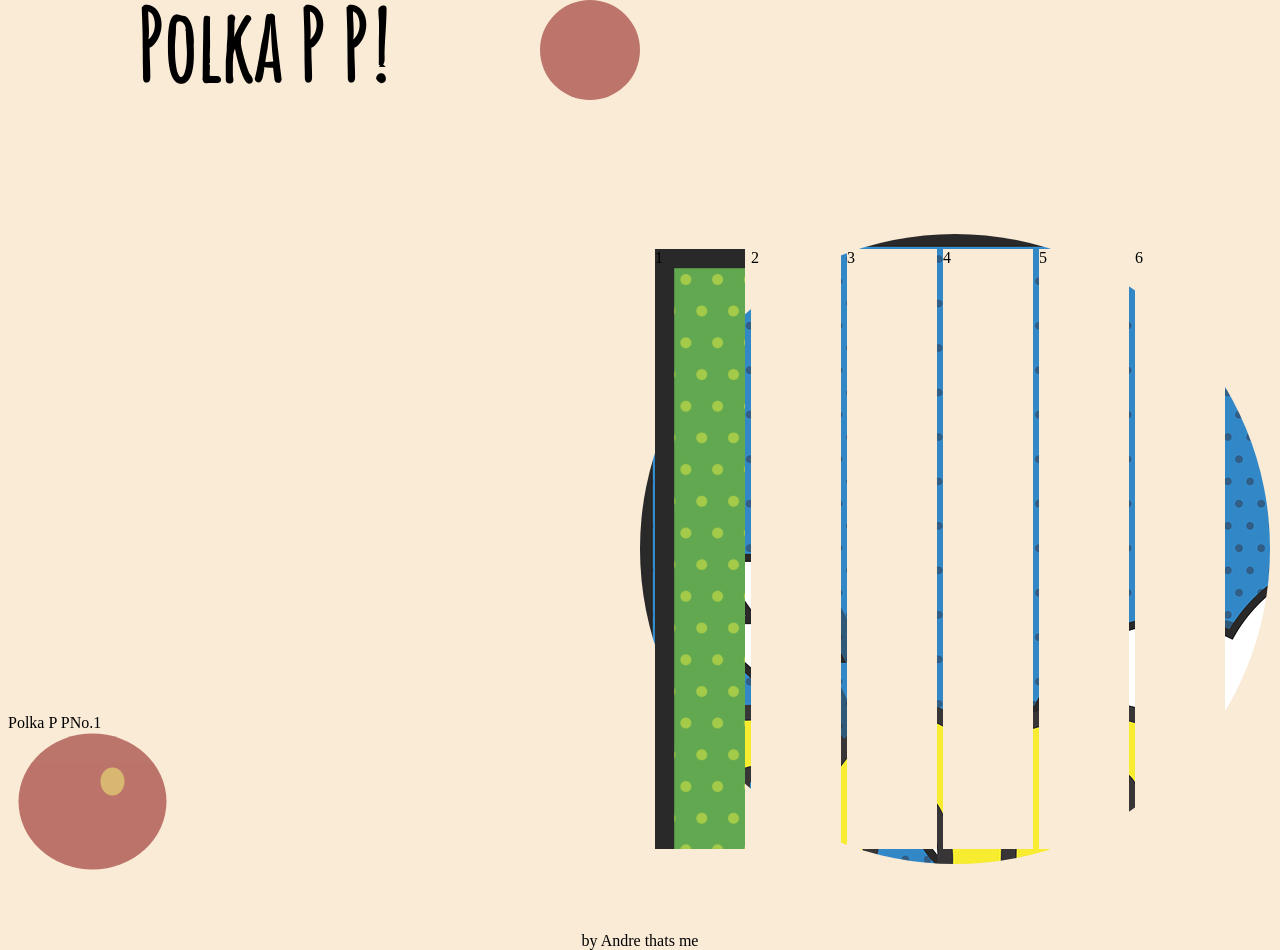
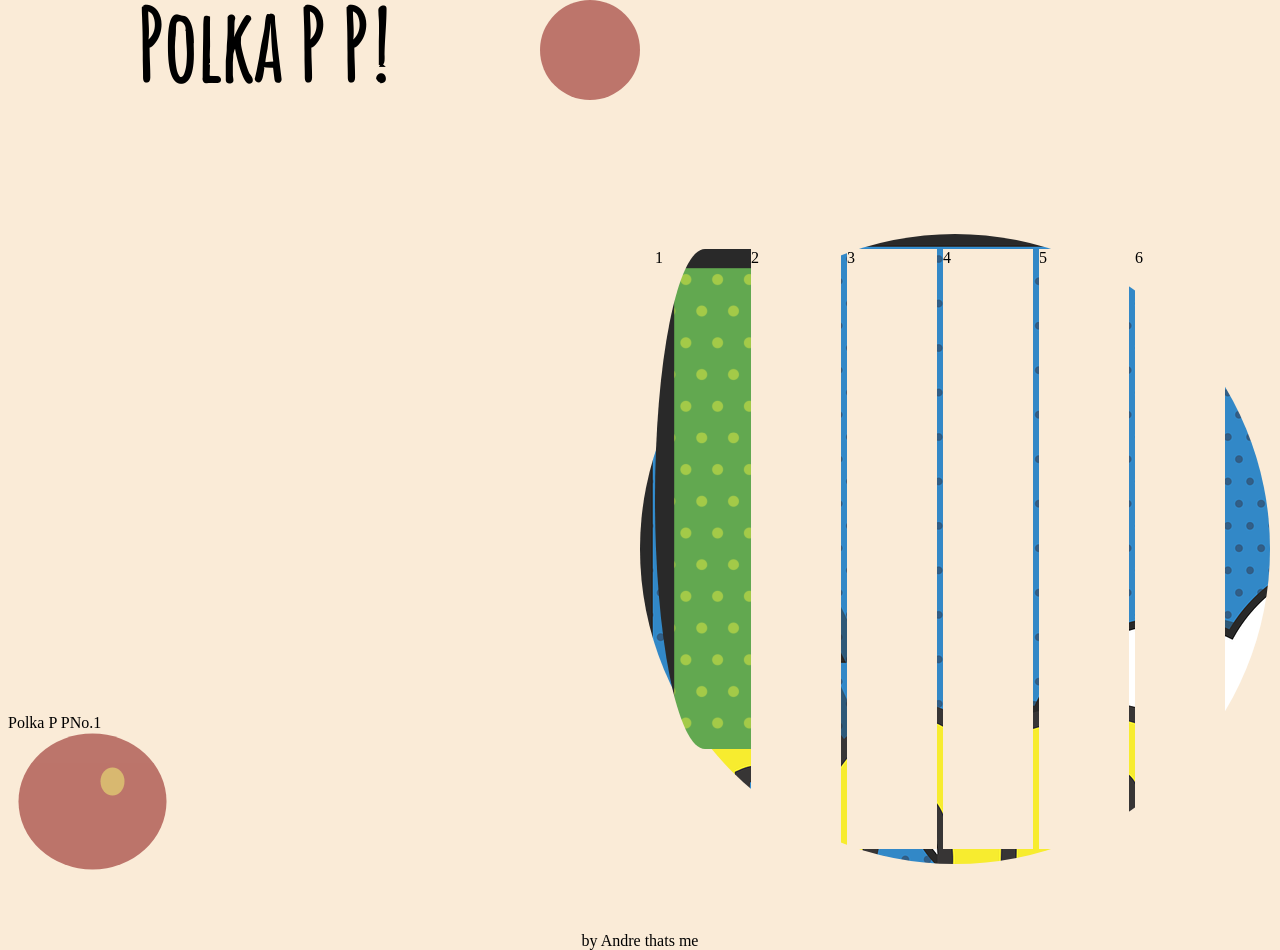
Before and after one commit to dredamonsta1/POPpolkaLand, an Angular app: page / in a window 1280 px wide. Built offline with nearby package versions, Linux system fonts and the light colour scheme; a web font is replaced by a local one.

Commit message:
working on the grid shapes

```diff
--- a/src/app/app.component.html
+++ b/src/app/app.component.html
@@ -11,6 +11,8 @@
 <!-- <div style="text-align:center"> -->
 
 <div class="circle"></div>
+
+
 
 
 
--- a/src/styles.scss
+++ b/src/styles.scss
@@ -29,6 +29,7 @@
 
 
 .circle {
+    display: inline;
     position: fixed;
     background-color: maroon;
     width: 100px;
@@ -111,8 +112,13 @@
 }
 
 .img_zone_one {
+    display: inline;
     background-image: url('src/app/img/pop-art-1705442.png');
-    top: 200px;
+    // top: 50%;
+    height: 500px;
+    width: 100px;
+    border-radius: 100% 0 0 100%;
+    bottom: 8;
 }
 
 
```
